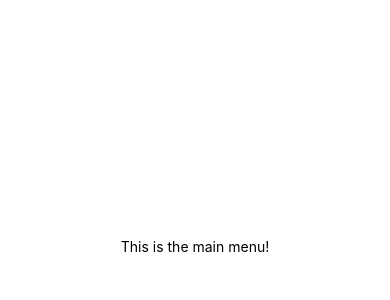
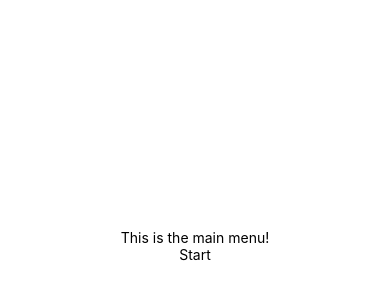
Before and after one commit to slobo10/blob-game, a React Native app: screen / in a window 390 px wide. Shown: the part 176-476 px from the top of the page. Built offline with nearby package versions, Linux system fonts and the light colour scheme.

Commit message:
Add a basic start button to main menu

```diff
--- a/screens/MainMenu.tsx
+++ b/screens/MainMenu.tsx
@@ -1,10 +1,17 @@
 import React from "react";
-import { Text } from "react-native";
+import { Pressable, Text } from "react-native";
 
-const MainMenu: React.FC = () => {
+const MainMenu: React.FC<{ setScreen: Function }> = ({ setScreen }) => {
   return (
     <>
       <Text>This is the main menu!</Text>
+      <Pressable
+        onPress={() => {
+          setScreen(1);
+        }}
+      >
+        <Text>Start</Text>
+      </Pressable>
     </>
   );
 };
```
